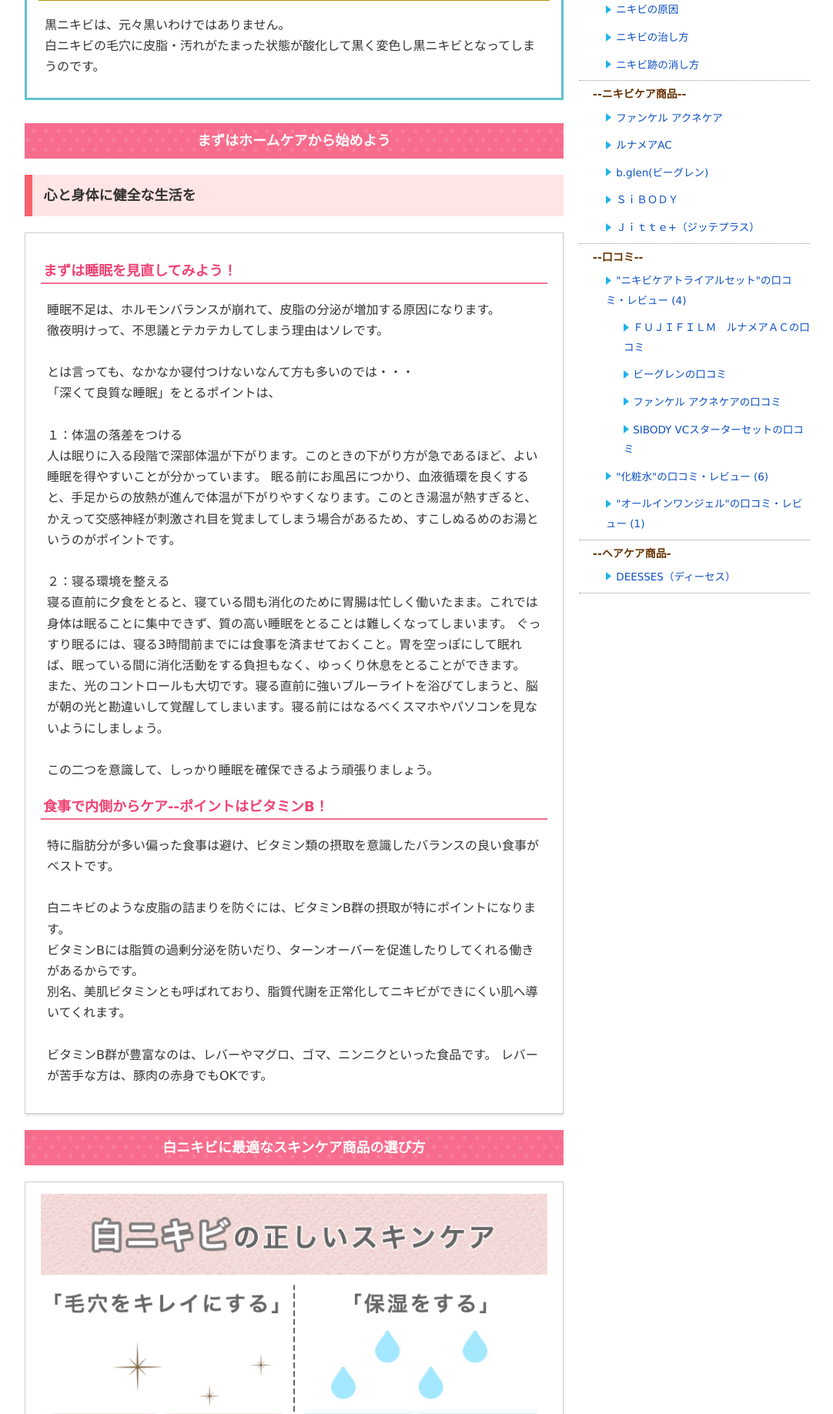
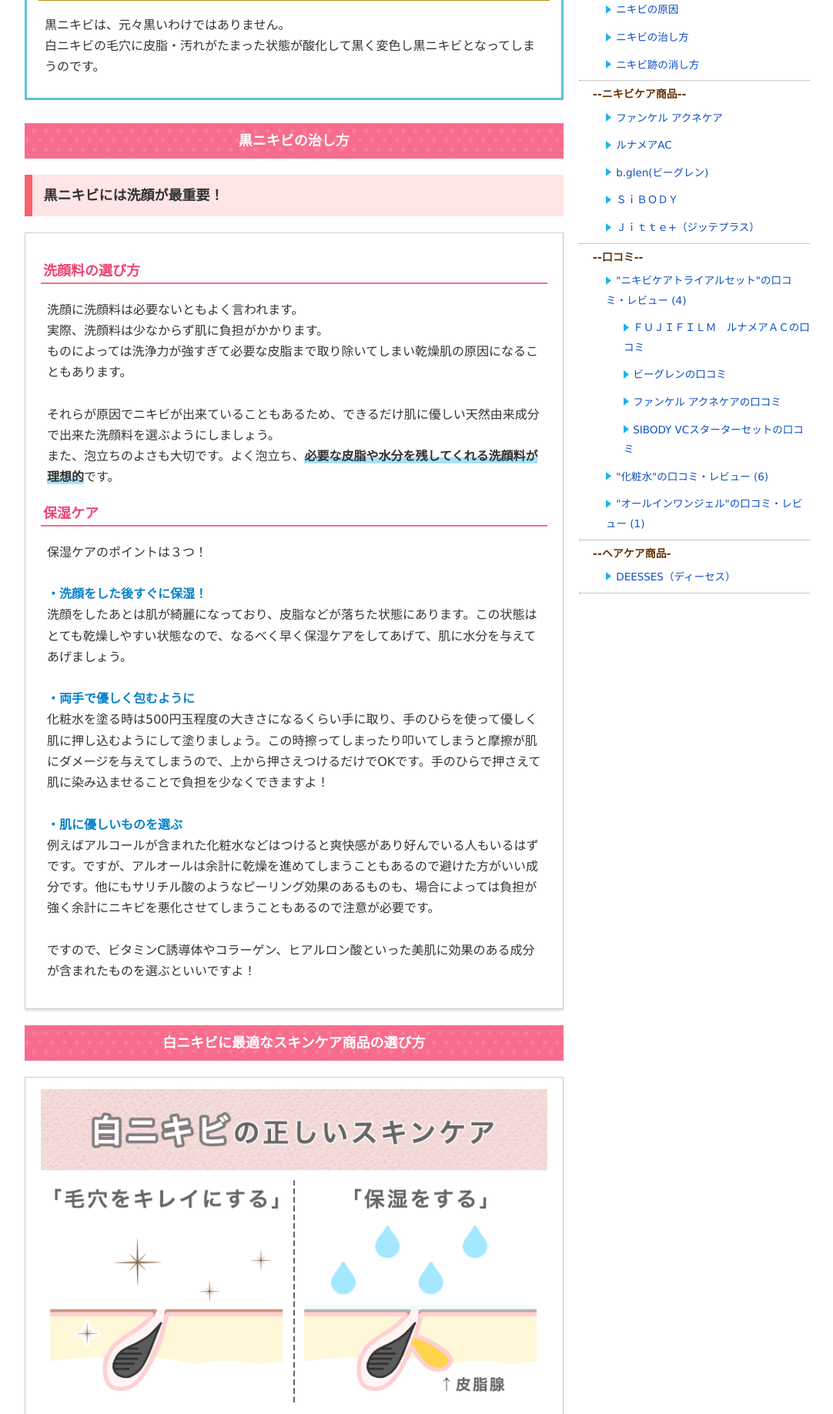
Before and after one commit to team-officekuma/-, a PHP site: page /naoshikata/kuronikibi/index.php in a window 1280 px wide. Shown: the part 1700-3537 px from the top of the page at 77% size, without its empty margins (98-1180 px from the left). Run offline with PHP 8.4, Linux system fonts and the light colour scheme.

Commit message:
黒ニキビの治し方/洗顔方法を追加。まだまだ残作業あり。

```diff
--- a/skincare/naoshikata/kuronikibi/index.php
+++ b/skincare/naoshikata/kuronikibi/index.php
@@ -148,45 +148,40 @@
 				</div>
                 <!--▲▲黒ニキビの原因▲▲-->
 
-                <!--▼▼ホームケア▼▼-->
-                <h2 class="h2" id="ho-mukea">まずはホームケアから始めよう</h2>
+                <!--▼▼治し方▼▼-->
+                <h2 class="h2" id="ho-mukea">黒ニキビの治し方</h2>
 
-                <h4 class="akami-care">心と身体に健全な生活を</h4>
+                <h4 class="akami-care">黒ニキビには洗顔が最重要！</h4>
 
                 <div class="box-2">
-                <h4 class="h4">まずは睡眠を見直してみよう！</h4>
+                <h4 class="h4">洗顔料の選び方</h4>
                 <p>
-                睡眠不足は、ホルモンバランスが崩れて、皮脂の分泌が増加する原因になります。<br>
-                徹夜明けって、不思議とテカテカしてしまう理由はソレです。
-                <br><br>
-                とは言っても、なかなか寝付つけないなんて方も多いのでは・・・<br>
-                「深くて良質な睡眠」をとるポイントは、
-                <br><br>
-                １：体温の落差をつける<br>
-                    人は眠りに入る段階で深部体温が下がります。このときの下がり方が急であるほど、よい睡眠を得やすいことが分かっています。
-                    眠る前にお風呂につかり、血液循環を良くすると、手足からの放熱が進んで体温が下がりやすくなります。このとき湯温が熱すぎると、かえって交感神経が刺激され目を覚ましてしまう場合があるため、すこしぬるめのお湯というのがポイントです。
-                <br><br>
-                ２：寝る環境を整える<br>
-                    寝る直前に夕食をとると、寝ている間も消化のために胃腸は忙しく働いたまま。これでは身体は眠ることに集中できず、質の高い睡眠をとることは難しくなってしまいます。
-                    ぐっすり眠るには、寝る3時間前までには食事を済ませておくこと。胃を空っぽにして眠れば、眠っている間に消化活動をする負担もなく、ゆっくり休息をとることができます。
-                    また、光のコントロールも大切です。寝る直前に強いブルーライトを浴びてしまうと、脳が朝の光と勘違いして覚醒してしまいます。寝る前にはなるべくスマホやパソコンを見ないようにしましょう。
-                <br><br>
-                    この二つを意識して、しっかり睡眠を確保できるよう頑張りましょう。
+                洗顔に洗顔料は必要ないともよく言われます。<br>
+                実際、洗顔料は少なからず肌に負担がかかります。<br>
+                ものによっては洗浄力が強すぎて必要な皮脂まで取り除いてしまい乾燥肌の原因になることもあります。<br>
+                <br>
+                それらが原因でニキビが出来ていることもあるため、できるだけ肌に優しい天然由来成分で出来た洗顔料を選ぶようにしましょう。<br>
+                また、泡立ちのよさも大切です。よく泡立ち、<span class="blue">必要な皮脂や水分を残してくれる洗顔料が理想的</span>です。
                 </p>
 
-                <h4 class="h4">食事で内側からケア--ポイントはビタミンB！</h4>
+                <h4 class="h4">保湿ケア</h4>
                 <p>
-                特に脂肪分が多い偏った食事は避け、ビタミン類の摂取を意識したバランスの良い食事がベストです。
+                保湿ケアのポイントは３つ！
                 <br><br>
-                白ニキビのような皮脂の詰まりを防ぐには、ビタミンB群の摂取が特にポイントになります。<br>
-                ビタミンBには脂質の過剰分泌を防いだり、ターンオーバーを促進したりしてくれる働きがあるからです。<br>
-                別名、美肌ビタミンとも呼ばれており、脂質代謝を正常化してニキビができにくい肌へ導いてくれます。
+                <strong>・洗顔をした後すぐに保湿！</strong><br>
+                洗顔をしたあとは肌が綺麗になっており、皮脂などが落ちた状態にあります。この状態はとても乾燥しやすい状態なので、なるべく早く保湿ケアをしてあげて、肌に水分を与えてあげましょう。
                 <br><br>
-                ビタミンB群が豊富なのは、レバーやマグロ、ゴマ、ニンニクといった食品です。 レバーが苦手な方は、豚肉の赤身でもOKです。
+                <strong>・両手で優しく包むように</strong><br>
+                化粧水を塗る時は500円玉程度の大きさになるくらい手に取り、手のひらを使って優しく肌に押し込むようにして塗りましょう。この時擦ってしまったり叩いてしまうと摩擦が肌にダメージを与えてしまうので、上から押さえつけるだけでOKです。手のひらで押さえて肌に染み込ませることで負担を少なくできますよ！
+                <br><br>
+                <strong>・肌に優しいものを選ぶ</strong><br>
+                例えばアルコールが含まれた化粧水などはつけると爽快感があり好んでいる人もいるはずです。ですが、アルオールは余計に乾燥を進めてしまうこともあるので避けた方がいい成分です。他にもサリチル酸のようなピーリング効果のあるものも、場合によっては負担が強く余計にニキビを悪化させてしまうこともあるので注意が必要です。
+                <br><br>
+                ですので、ビタミンC誘導体やコラーゲン、ヒアルロン酸といった美肌に効果のある成分が含まれたものを選ぶといいですよ！
                 </p>
                 </div>
 
-                <!--▲▲ホームケア▲▲-->
+                <!--▲▲治し方▲▲-->
 
                 <!--▼▼ホームケア▼▼-->
                 <h2 class="h2" id="saiteki-skincare">白ニキビに最適なスキンケア商品の選び方</h2>
```
